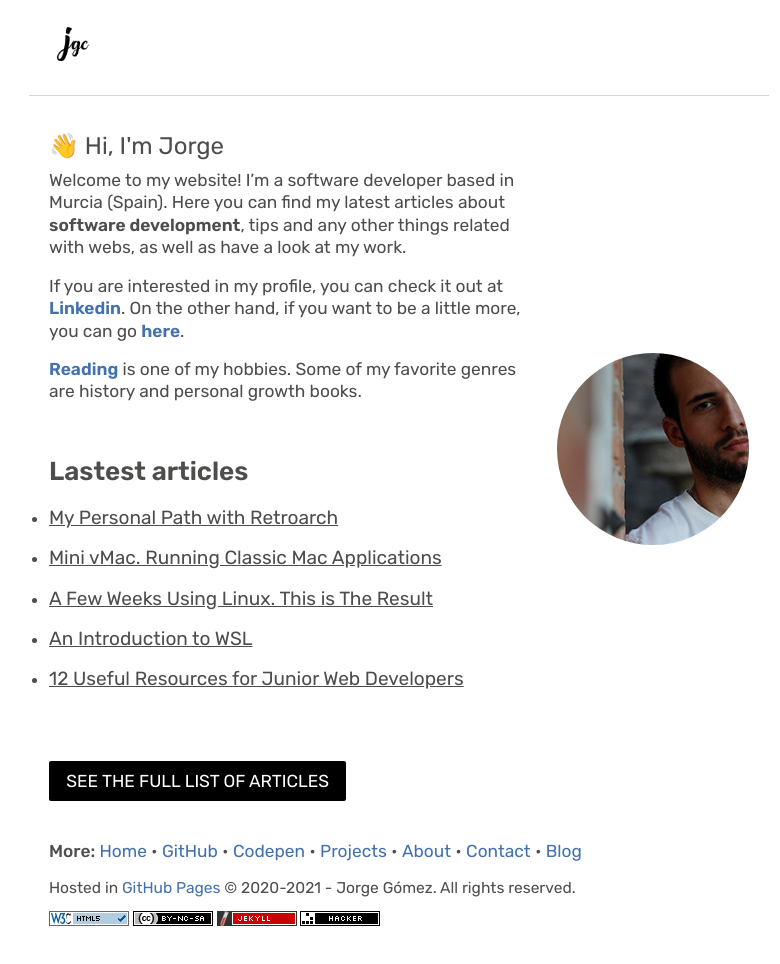
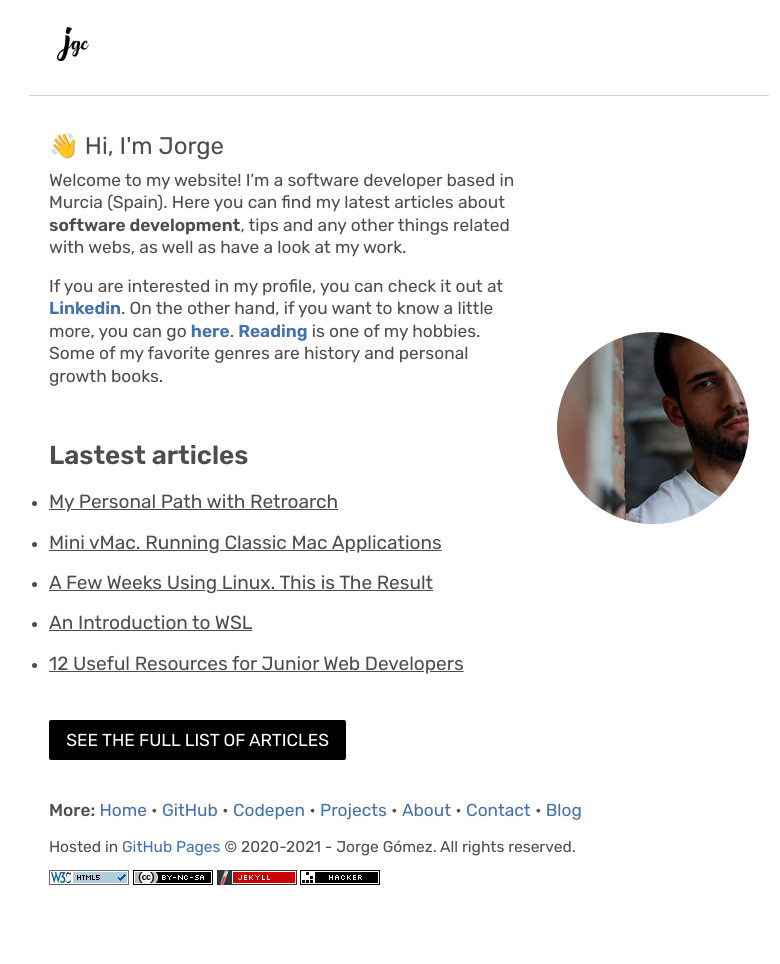
Before and after one commit to jgcarrillo/jekyll-personal-web, a Jekyll site: the page built from index.md, in a window 1280 px wide. Shown: the whole page, without its empty margins (241-1021 px from the left). Built offline with Jekyll 4.4.1, drawn with Linux system fonts in a browser that asks for light colours; after the commit the page ends 923 px from its top, so only the background shows below that.

Commit message:
FIX: homepage

```diff
--- a/assets/css/styles.css
+++ b/assets/css/styles.css
@@ -399,7 +399,7 @@ input:checked + .slider:before {
 
 .w__padding {
 	padding-left: 0;
-	margin-bottom: 4em;
+	margin-bottom: 2.5em;
 }
 
 .time__separator::after {
--- a/index.md
+++ b/index.md
@@ -5,6 +5,4 @@ layout: home
 
 Welcome to my website! I'm a software developer based in Murcia (Spain). Here you can find my latest articles about **software development**, tips and any other things related with webs, as well as have a look at my work.
 
-If you are interested in my profile, you can check it out at **[Linkedin](https://es.linkedin.com/in/jgcarrilloweb)**. On the other hand, if you want to be a little more, you can go **[here]({% link about.md %})**.
-
-**[Reading](https://docs.google.com/spreadsheets/d/1-hvx2dSsVgYn2t4nzhm93-SMDlxsCCbJdo7xiuFKLGY/edit?usp=sharing)** is one of my hobbies. Some of my favorite genres are history and personal growth books.
+If you are interested in my profile, you can check it out at **[Linkedin](https://es.linkedin.com/in/jgcarrilloweb)**. On the other hand, if you want to know a little more, you can go **[here]({% link about.md %})**. **[Reading](https://docs.google.com/spreadsheets/d/1-hvx2dSsVgYn2t4nzhm93-SMDlxsCCbJdo7xiuFKLGY/edit?usp=sharing)** is one of my hobbies. Some of my favorite genres are history and personal growth books.
```
